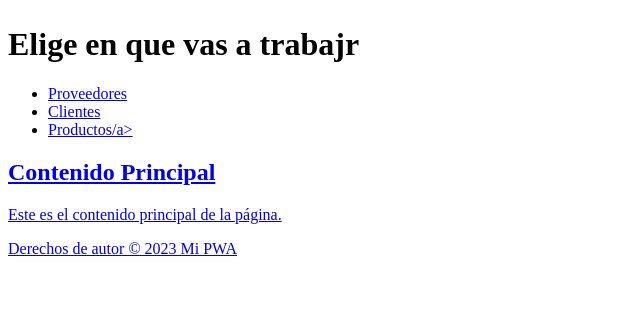
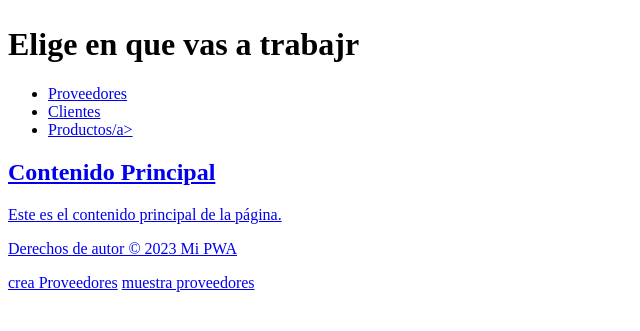
Before and after one commit to Jhon1006/softgi01, a Flask app: page /inicio in a window 1280 px wide. Shown: the part 454-785 px from the top of the page, without its empty margins (0-640 px from the left). Run offline with Flask 3, Linux system fonts and the light colour scheme; the visitor is signed in with stand-in values (Sample User, id 1).

Commit message:
muestraproveedo, desactivacion realizados dennis

```diff
--- a/originalSoftgi01/app.py
+++ b/originalSoftgi01/app.py
@@ -341,7 +341,7 @@ def modificarprovee():
 @app.route('/borraprovee/<docprov>')
 def borraprovee(docprov):
     proveedores.borrar(docprov)
-    return redirect('/proveedores')
+    return redirect('/muestra_Proveedores')
 
 
 
@@ -366,13 +366,13 @@ def crearProveedores():
 
 @app.route('/muestra_Proveedores')
 def muestra_Proveedores():
-    sql = "SELECT * FROM `proveedores`"           # consulta toda la info de proveedores.
+    sql = "SELECT * FROM `proveedores` WHERE estado='ACTIVO'"           # consulta toda la info de proveedores.
     conn = mysql.connect()
     cursor = conn.cursor()
     cursor.execute(sql)
     resultado = cursor.fetchall()
     conn.commit()
-    if resultado > 0:
+    if (len(resultado) >= 1):
         return render_template("/provedor/muestra_proveedores.html", resul=resultado)   # si hay resultados se muestran.
     else:
         resultado2 = "No hay proveedores registrados"
--- a/originalSoftgi01/crearProveedore.py
+++ b/originalSoftgi01/crearProveedore.py
@@ -8,7 +8,7 @@ class creaProveedores:
 
     #Crear provedores
     def crear(self, agregar):
-        bsdsql = F" INSERT INTO `proveedores`(`docprov`, `nomprov`, `contprov`, `emaprov`, `direprov`) VALUES ('{agregar[0]}','{agregar[1]}','{agregar[2]}','{agregar[3]}','{agregar[4]}')"
+        bsdsql = F" INSERT INTO `proveedores`(`docprov`, `nomprov`, `contprov`, `emaprov`, `direprov`, `estado`) VALUES ('{agregar[0]}','{agregar[1]}','{agregar[2]}','{agregar[3]}','{agregar[4]}','ACTIVO')"
         self.cursor.execute(bsdsql)
         self.conexion.commit()
 
@@ -21,6 +21,6 @@ class creaProveedores:
 
     #Eliminar proveedores
     def borrar(self,documentoProveedores):
-        sql=f"UPDATE proveedores SET BORRADO=1 WHERE docprov='{documentoProveedores}'"
+        sql=f"UPDATE proveedores SET estado='INACTIVO' WHERE docprov='{documentoProveedores}'"
         self.cursor.execute(sql)
         self.conexion.commit()
--- a/originalSoftgi01/templates/index.html
+++ b/originalSoftgi01/templates/index.html
@@ -27,5 +27,8 @@
         <p>Derechos de autor © 2023 Mi PWA</p>
       </footer>
 
+      <a href="{{url_for('proveedoress')}}">crea Proveedores</a>
+      <a href="{{url_for('muestra_Proveedores')}}">muestra proveedores</a>
+
 </body>
 </html>
--- a/originalSoftgi01/templates/provedor/muestra_proveedores.html
+++ b/originalSoftgi01/templates/provedor/muestra_proveedores.html
@@ -33,7 +33,7 @@
                         </td>
 
                         <td>
-                            <a  onclick="return confirm('Seguro que deseas eliminar el producto?')" href="/{{c[0]}}">Eliminar</a>
+                            <a  onclick="return confirm('Seguro que deseas eliminar el producto?')" href="/borraprovee/{{c[0]}}">Eliminar</a>
                         </td>
 
                 </tr>
```
